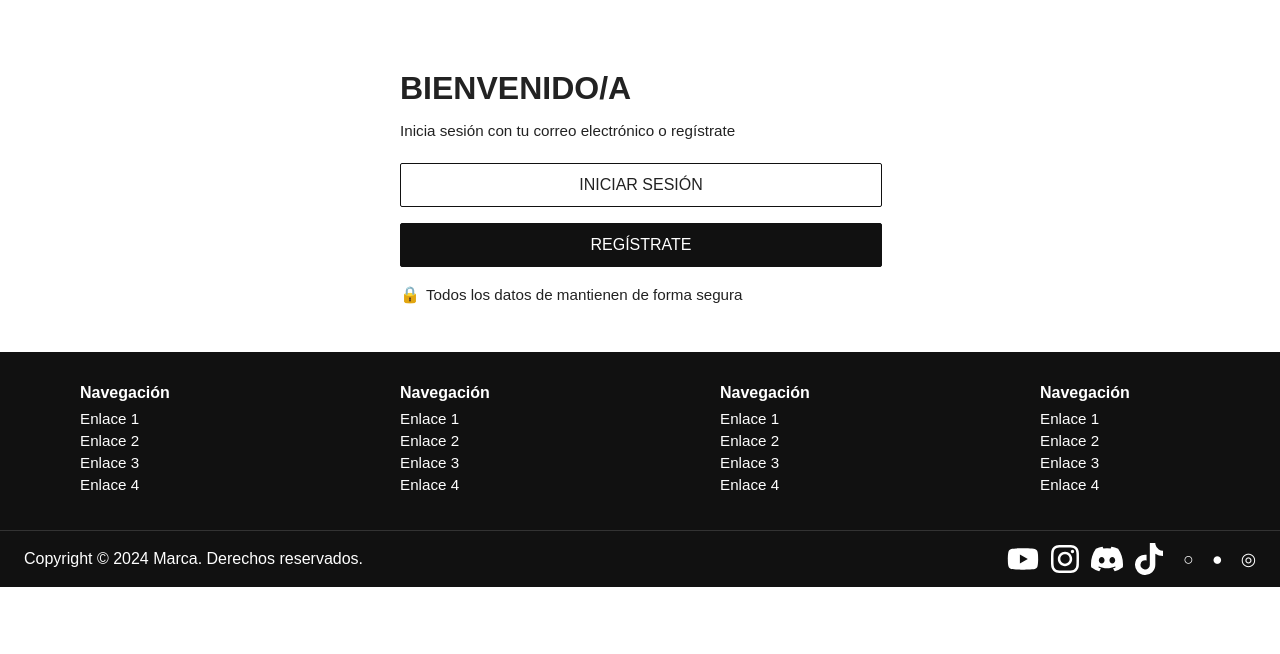
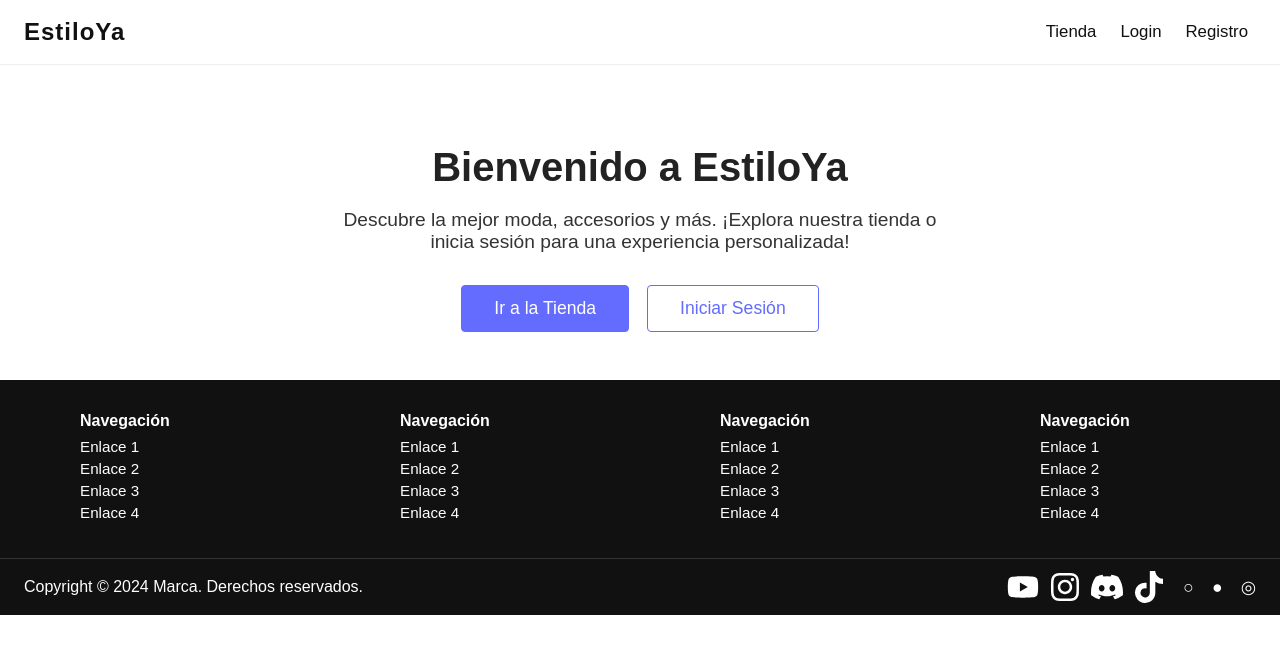
Before and after one commit to SujetoDelta-XXI/Proyecto-Integrador---CICLO-IV, a React (Vite) app in the folder user-frontend/: page / in a window 1280 px wide. Shown: the top 654 px of the page. Built offline with nearby package versions, Linux system fonts and the light colour scheme.

Commit message:
Interfas Index - Asparrin

```diff
--- a/user-frontend/src/App.jsx
+++ b/user-frontend/src/App.jsx
@@ -40,15 +40,17 @@ import Login from "./components/interfaces/Login";
 import Footer from "./components/interfaces/Footer";
 import Register from "./components/interfaces/Register";
 import LoginForm from "./components/interfaces/LoginForm";
+import Index from "./components/interfaces/Index";
 
 function App() {
   return (
     <Router>
       <div className="main-container">
         <Routes>
-          <Route path="/" element={<Login />} />
+          <Route path="/" element={<Index />} />
+          <Route path="/login" element={<Login />} />
           <Route path="/register" element={<Register />} />
-          <Route path="/login" element={<LoginForm />} />
+          <Route path="/loginForm" element={<LoginForm />} />
         </Routes>
       </div>
       <Footer />
--- /dev/null
+++ b/user-frontend/src/components/css/Header.css
@@ -0,0 +1,37 @@
+.main-header {
+  width: 100%;
+  background: #fff;
+  display: flex;
+  align-items: center;
+  justify-content: space-between;
+  padding: 18px 32px 18px 24px;
+  border-bottom: 1px solid #eee;
+  box-sizing: border-box;
+  position: sticky;
+  top: 0;
+  z-index: 10;
+}
+
+.main-header-logo {
+  font-size: 1.5rem;
+  font-weight: bold;
+  color: #111;
+  letter-spacing: 1px;
+}
+
+.main-header-nav {
+  display: flex;
+  gap: 24px;
+}
+
+.main-header-link {
+  color: #111;
+  text-decoration: none;
+  font-size: 1.05rem;
+  font-weight: 500;
+  transition: color 0.2s;
+}
+
+.main-header-link:hover {
+  color: #646cff;
+}
--- /dev/null
+++ b/user-frontend/src/components/css/Index.css
@@ -0,0 +1,47 @@
+.index-hero {
+  max-width: 600px;
+  margin: 80px auto 0 auto;
+  text-align: center;
+  padding: 0 16px;
+}
+
+.index-title {
+  font-size: 2.5rem;
+  font-weight: bold;
+  margin-bottom: 16px;
+}
+
+.index-subtitle {
+  font-size: 1.2rem;
+  color: #333;
+  margin-bottom: 32px;
+}
+
+.index-actions {
+  display: flex;
+  justify-content: center;
+  gap: 18px;
+}
+
+.index-btn {
+  padding: 12px 32px;
+  font-size: 1.1rem;
+  border-radius: 4px;
+  border: 1.5px solid #646cff;
+  background: #fff;
+  color: #646cff;
+  text-decoration: none;
+  font-weight: 500;
+  transition: background 0.2s, color 0.2s;
+}
+
+.index-btn.primary {
+  background: #646cff;
+  color: #fff;
+}
+
+.index-btn:hover {
+  background: #222;
+  color: #fff;
+  border-color: #222;
+}
--- /dev/null
+++ b/user-frontend/src/components/interfaces/Header.jsx
@@ -0,0 +1,18 @@
+import { Link } from "react-router-dom";
+import "../css/Header.css";
+
+function Header() {
+  return (
+    <header className="main-header">
+      <div className="main-header-logo">EstiloYa</div>
+      <nav className="main-header-nav">
+        <Link to="/tienda" className="main-header-link">Tienda</Link>
+        <Link to="/loginForm" className="main-header-link">Login</Link>
+        <Link to="/register" className="main-header-link">Registro</Link>
+        {/* Agrega más enlaces si lo necesitas */}
+      </nav>
+    </header>
+  );
+}
+
+export default Header;
--- /dev/null
+++ b/user-frontend/src/components/interfaces/Index.jsx
@@ -0,0 +1,22 @@
+import MainHeader from "./Header";
+import "../css/Index.css";
+
+function Index() {
+  return (
+    <>
+      <MainHeader />
+      <div className="index-hero">
+        <h1 className="index-title">Bienvenido a EstiloYa</h1>
+        <p className="index-subtitle">
+          Descubre la mejor moda, accesorios y más. ¡Explora nuestra tienda o inicia sesión para una experiencia personalizada!
+        </p>
+        <div className="index-actions">
+          <a href="/tienda" className="index-btn primary">Ir a la Tienda</a>
+          <a href="/loginForm" className="index-btn">Iniciar Sesión</a>
+        </div>
+      </div>
+    </>
+  );
+}
+
+export default Index;
--- a/user-frontend/src/components/interfaces/Login.jsx
+++ b/user-frontend/src/components/interfaces/Login.jsx
@@ -9,7 +9,7 @@ function Login() {
         Inicia sesión con tu correo electrónico o regístrate
       </p>
       <div className="login-buttons">
-        <Link to="../login" className="login-btn white">
+        <Link to="../loginForm" className="login-btn white">
           INICIAR SESIÓN
         </Link>
         <Link to="../register" className="login-btn black">
```
